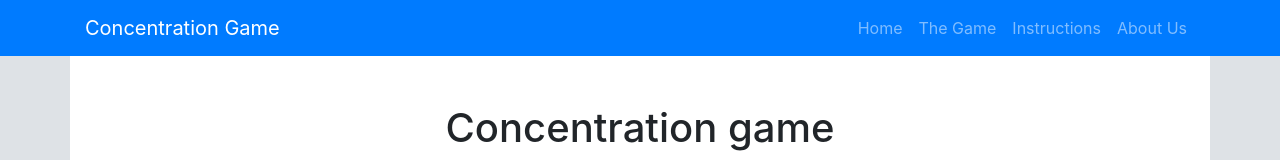
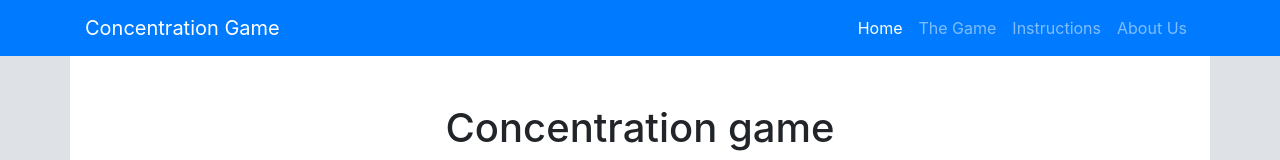
Before and after one commit to Awe1alex/concentration-game, a Vue app: page / in a window 1280 px wide. Shown: the top 160 px of the page. Built offline with nearby package versions, Linux system fonts and the light colour scheme.

Commit message:
Update App.vue

```diff
--- a/src/App.vue
+++ b/src/App.vue
@@ -9,10 +9,10 @@
 
           <b-collapse id="nav-collapse" is-nav>
             <b-navbar-nav class="ml-auto text-left">
-              <b-nav-item to="/" actve="$route.path === '/">Home</b-nav-item>
-              <b-nav-item to="/game" actve="$route.path === '/game">The Game</b-nav-item>
-              <b-nav-item to="/instructions" actve="$route.path === '/instructions">Instructions</b-nav-item>
-              <b-nav-item to="/about" actve="$route.path === '/about">About Us</b-nav-item>
+              <b-nav-item to="/" :class="{ active: $route.path === '/'}">Home</b-nav-item>
+              <b-nav-item to="/game" :class="{ active: $route.path === '/game'}">The Game</b-nav-item>
+              <b-nav-item to="/instructions" :class="{ active: $route.path === '/instructions'}">Instructions</b-nav-item>
+              <b-nav-item to="/about" :class="{ active: $route.path === '/about'}">About Us</b-nav-item>
             </b-navbar-nav>
           </b-collapse>
         </div>
```
